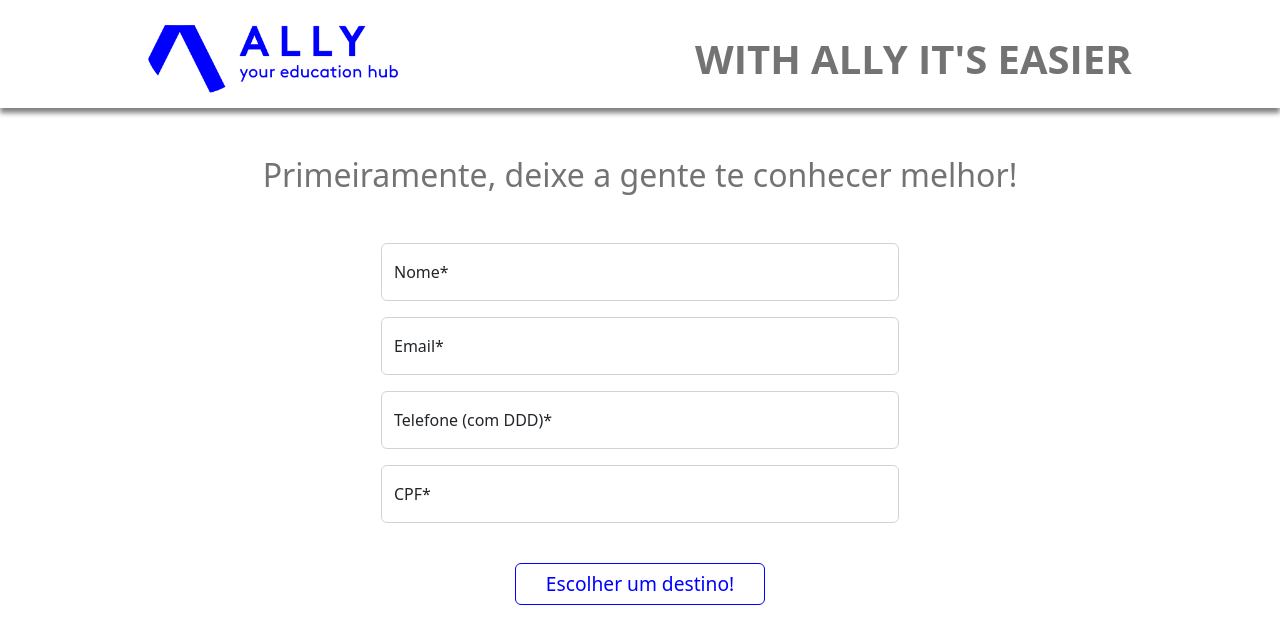
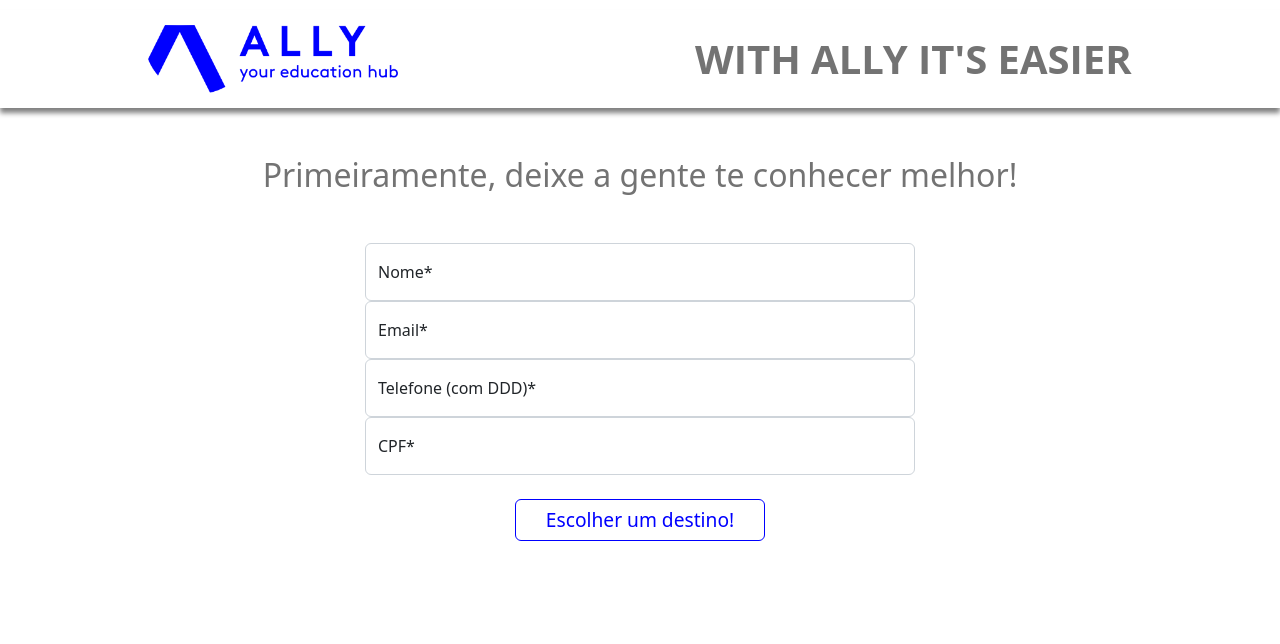
Before and after one commit to andremoraes98/allyhub, a React (Create React App) app: page /pessoal in a window 1280 px wide. Shown: the top 644 px of the page. Built offline with nearby package versions, Linux system fonts and the light colour scheme.

Commit message:
style: ajuste na margem do input

```diff
--- a/src/components/custom input/CustomInput.jsx
+++ b/src/components/custom input/CustomInput.jsx
@@ -7,7 +7,7 @@ function CustomInput({
   value, handleChange, touched, errors, type, label, id, submitCount,
 }) {
   return (
-    <FloatingLabel className="my-3 mx-3" controlId={id} label={`${label}*`}>
+    <FloatingLabel className="m3" controlId={id} label={`${label}*`}>
       <Form.Control
         type={type}
         placeholder={`${label}*`}
```
